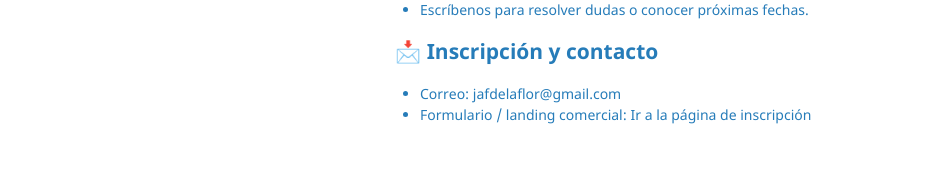
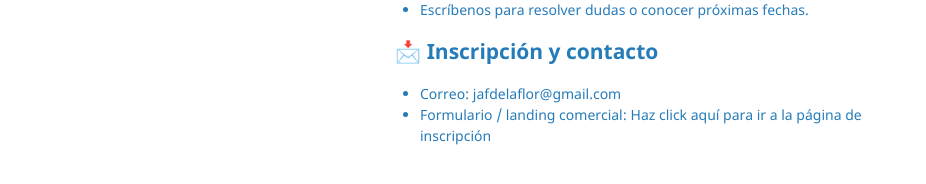
Before and after one commit to Jorge-de-la-Flor/Jorge-de-la-Flor.github.io, a Jekyll site: the page built from md_pages/snake_code_institute/sci_index.md, in a window 1280 px wide and 900 px high, scrolled down 1290 px. Shown: the part 684-868 px from the top of the window, without its empty margins (175-1101 px from the left). Built offline with Jekyll 4.4.1, drawn with Linux system fonts in a browser that asks for light colours.

Commit message:
corrección del sci_index.md

```diff
--- a/md_pages/snake_code_institute/sci_index.md
+++ b/md_pages/snake_code_institute/sci_index.md
@@ -87,4 +87,4 @@ Si te interesa formarte con Snake Code Institute:
 ## 📩 Inscripción y contacto {#inscripcion}
 
 - Correo: jafdelaflor@gmail.com
-- Formulario / landing comercial: [Ir a la página de inscripción](./inscripcion.md)
+- Formulario / landing comercial: [Haz click aquí para ir a la página de inscripción](./inscripcion.md)
```
